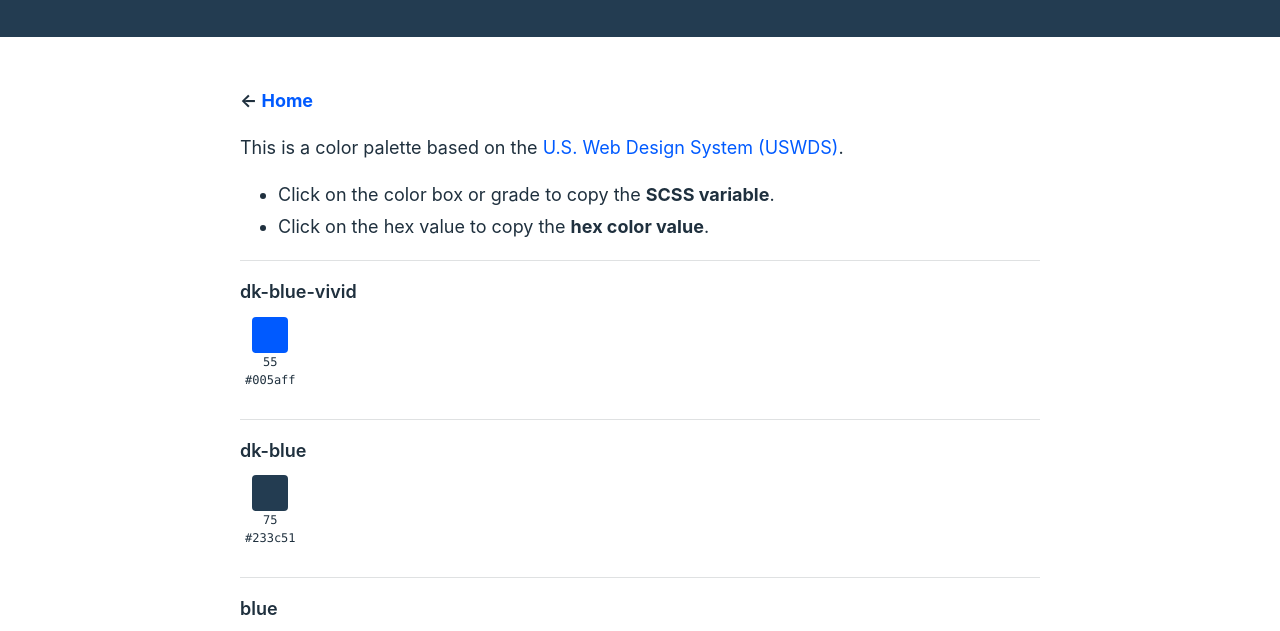
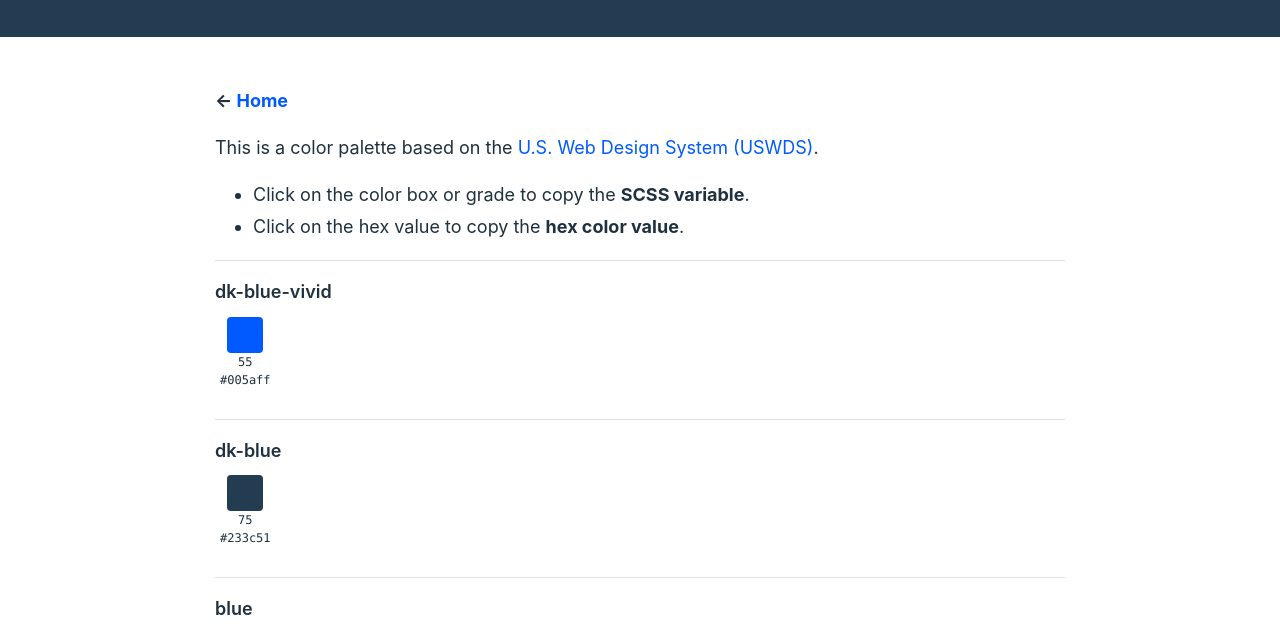
Before and after one commit to darekkay/darekkay-styles, a website: page dist/color-palette.html in a window 1280 px wide. Shown: the part 91-722 px from the top of the page. Drawn offline with Linux system fonts and the light colour scheme.

Commit message:
Rebuild the project

```diff
--- a/dist/color-palette.html
+++ b/dist/color-palette.html
@@ -7,7 +7,7 @@
   <title>Color Palette</title>
   <style>
     main {
-      max-width: 850px;
+      max-width: 900px;
     }
 
     h2.color-headline {
```
